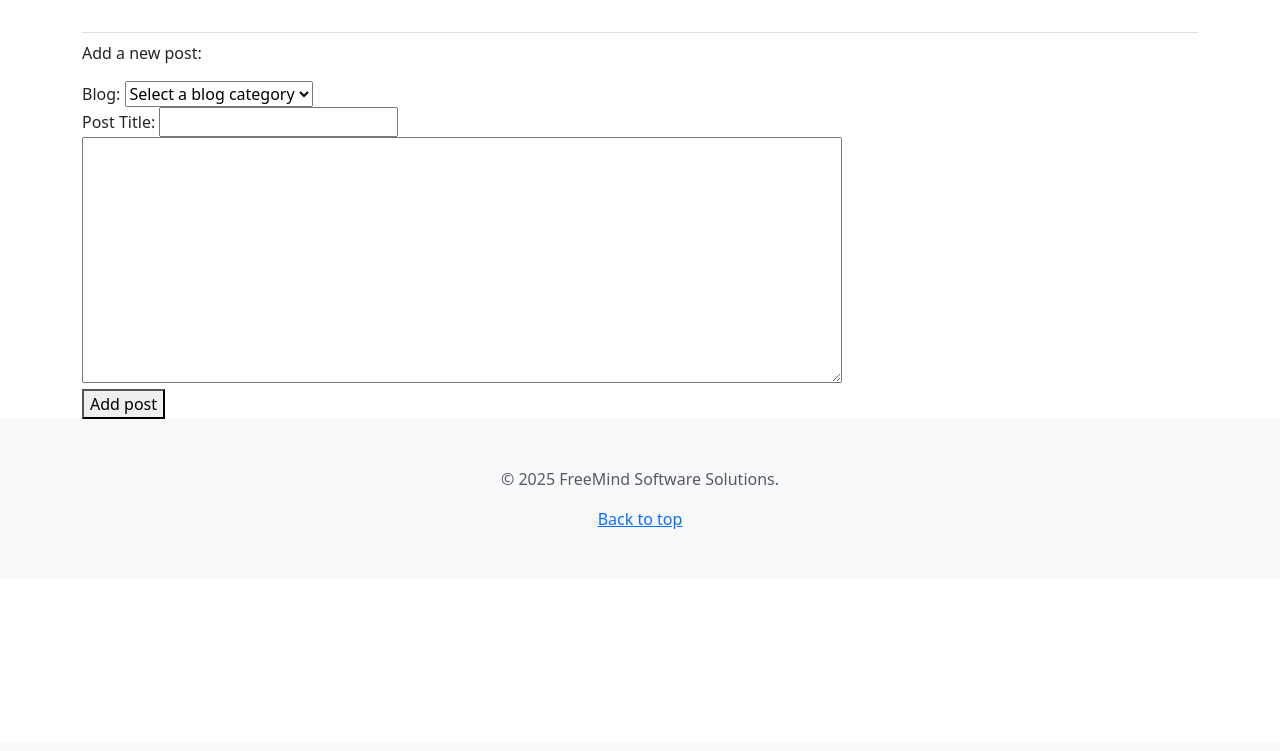
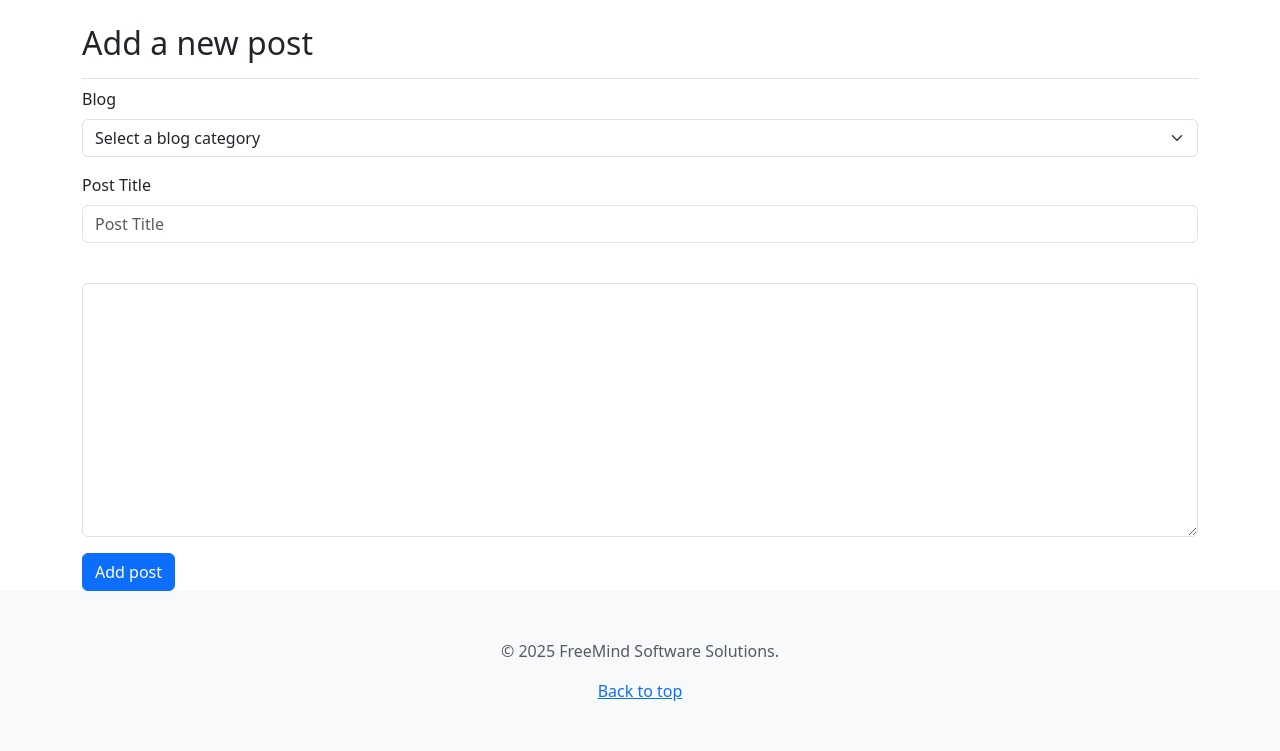
Before and after one commit to jdlabelle/blog_app, a Django app: page /new_post/ in a window 1280 px wide. Shown: the part 58-809 px from the top of the page. Before the commit the page ends 587 px from the top, so only its background shows below. Run offline with Django 5.2, Linux system fonts and the light colour scheme; the visitor is signed in with stand-in values (Sample User, id 1); data that the repository does not hold is empty; some libraries are stand-ins or nearby versions.

Commit message:
finish styling new post page

```diff
--- a/blogs/templates/blogs/new_post.html
+++ b/blogs/templates/blogs/new_post.html
@@ -1,12 +1,16 @@
 {% extends "blogs/base.html" %}
+{% load django_bootstrap5 %}
+
+{% block page_header %}
+	<h2>Add a new post</h2>
+{% endblock page_header %}
 
 {% block content %}
 
-	<p>Add a new post:</p>
 	<form action="{% url 'blogs:new_post' %}" method='post'>
 		{% csrf_token %}
-		{{ form.as_div }}
-		<button name="submit">Add post</button>
+		{% bootstrap_form form %}
+		{% bootstrap_button button_type="submit" content="Add post" %}
 	</form>
 
 {% endblock content %}
```
